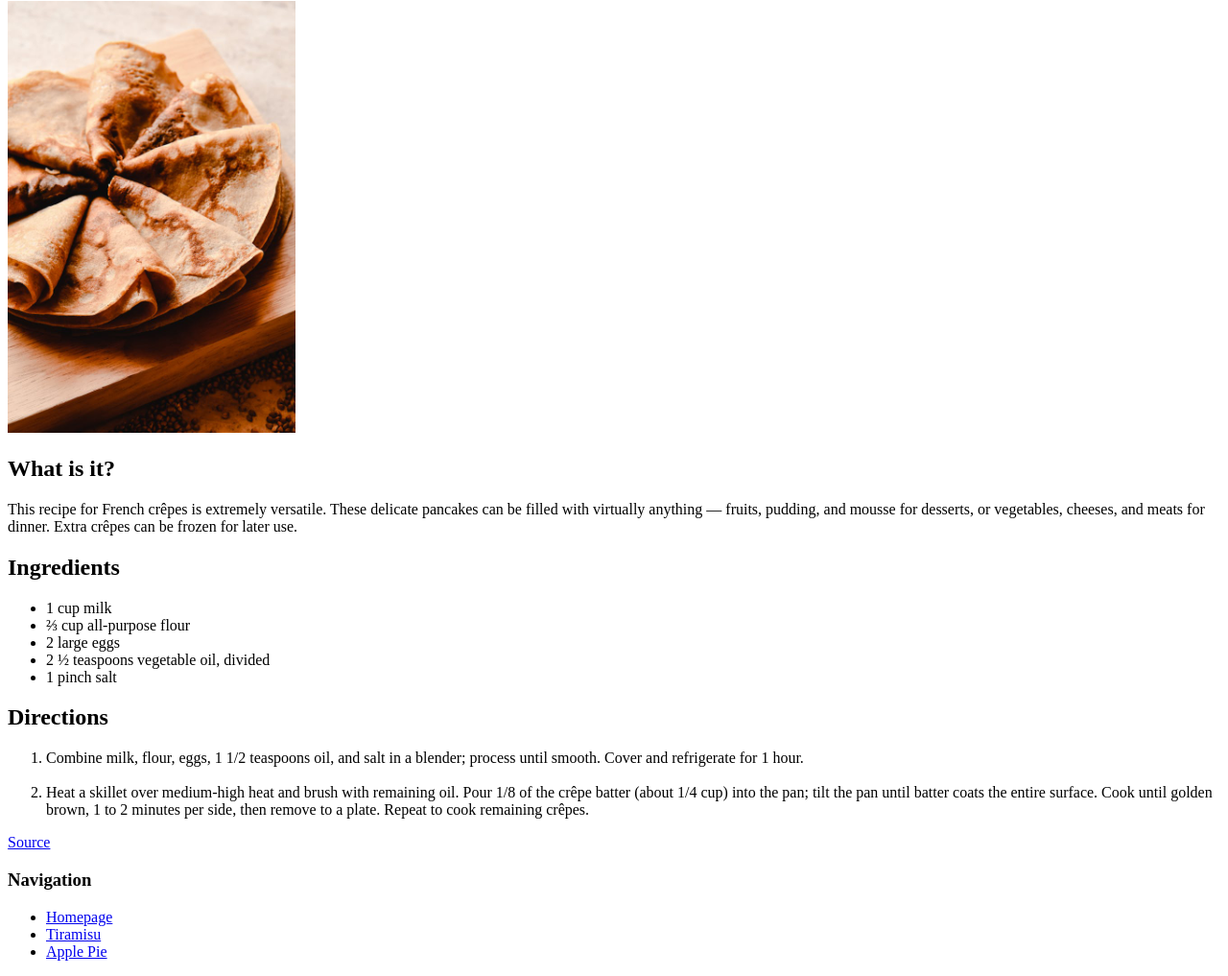
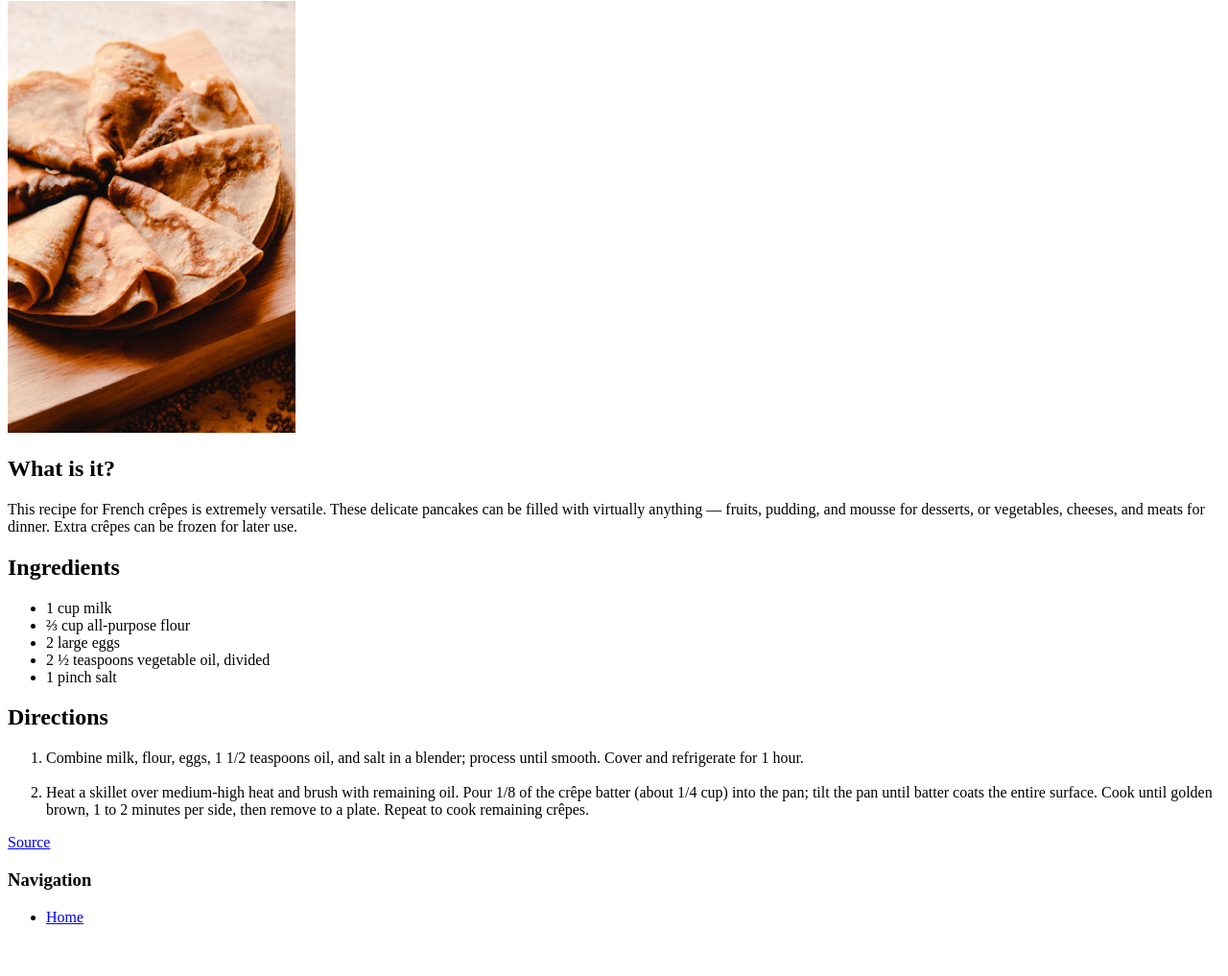
Before and after one commit to 0xDalia/odin-recipes, a plain HTML site: page recipes/crepes.html in a window 1280 px wide. Shown: the part 79-1096 px from the top of the page at 96% size. After the commit the page ends 1060 px from the top, so only its background shows below. Drawn offline with Linux system fonts and the light colour scheme.

Commit message:
Delete links between recipes pages

```diff
--- a/recipes/crepes.html
+++ b/recipes/crepes.html
@@ -34,9 +34,7 @@
         <h3>Navigation</h3>
        <!-- Links to recipes and index -->
         <ul>
-            <li><a href="../index.html">Homepage</a></li>
-            <li><a href="tiramisu.html">Tiramisu</a></li>
-            <li><a href="apple-pie.html">Apple Pie</a></li>
+            <li><a href="../index.html">Home</a></li>
         </ul>
 
     </body>
```
Also changed, not shown: recipes/apple-pie.html (+1 -3 lines), recipes/tiramisu.html (+1 -3 lines).
